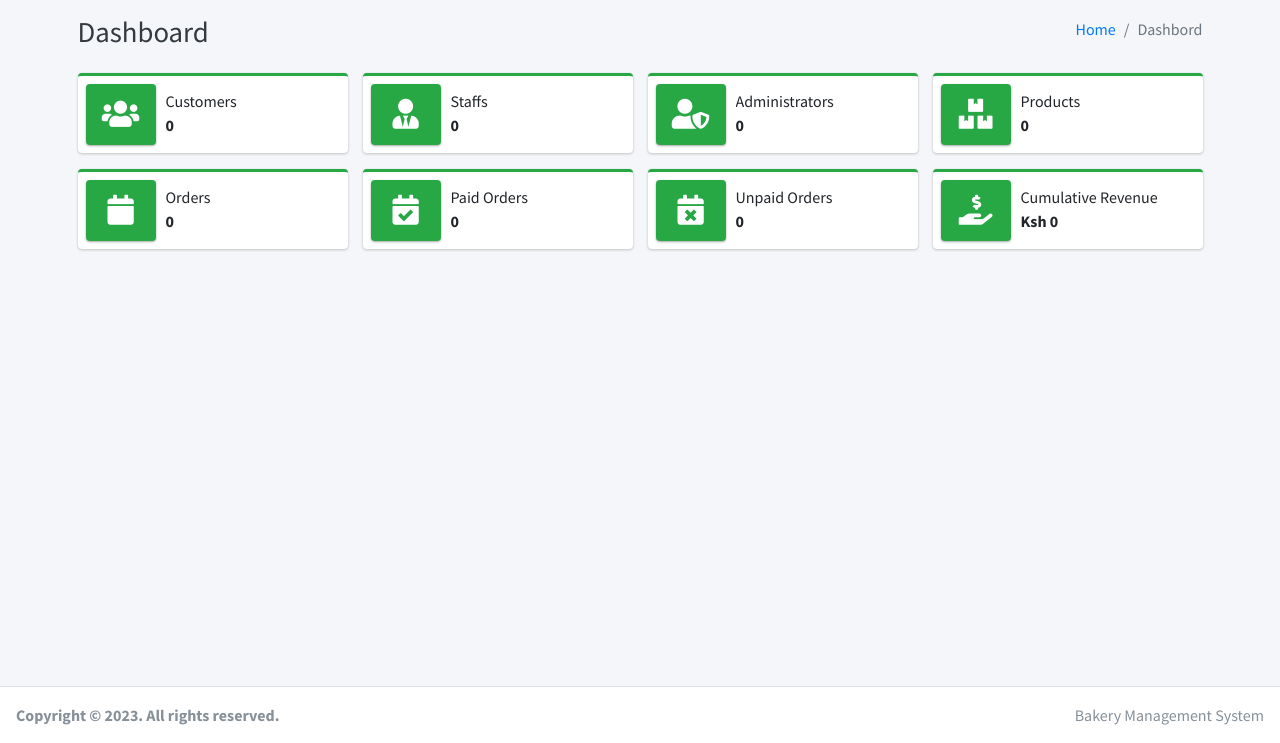
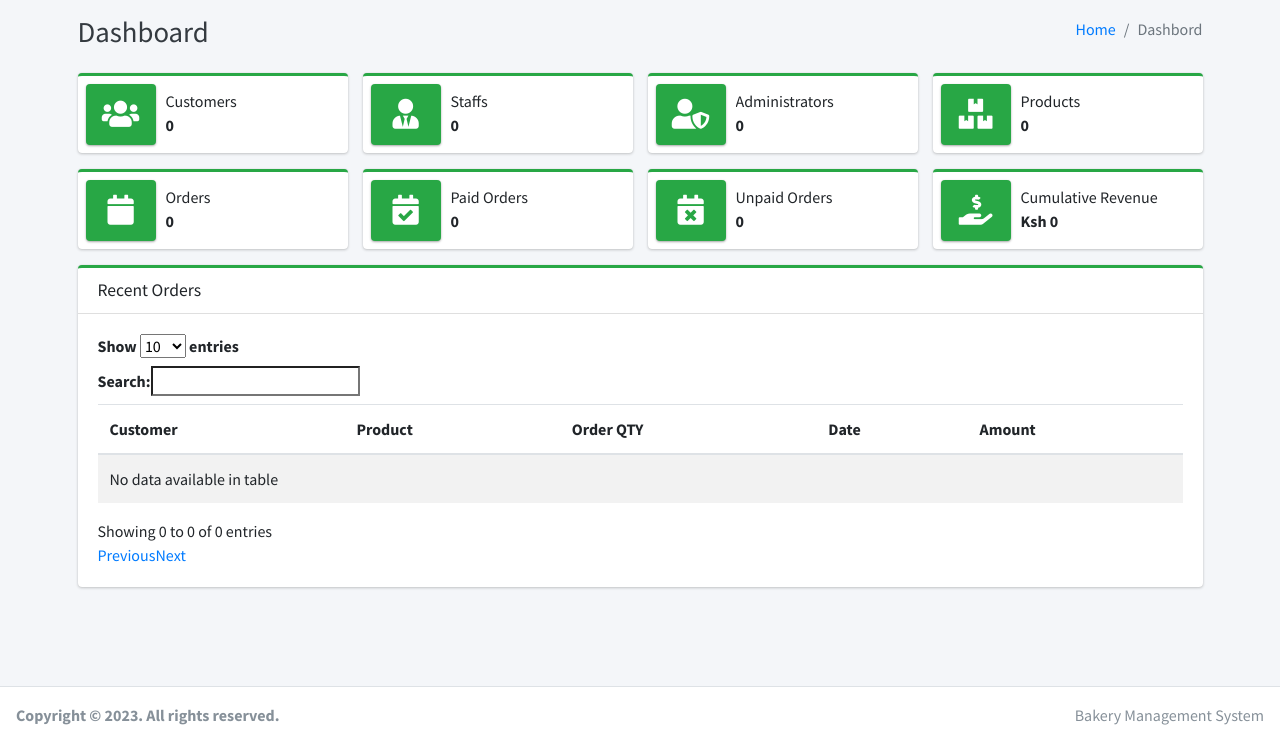
Before and after one commit to MartMbithi/Weekend_Project_XIIIV, a PHP site: page /ui/dashboard in a window 1280 px wide. Shown: the part 57-800 px from the top of the page. Run offline with PHP 8.4, Linux system fonts and the light colour scheme; the visitor is signed in with stand-in values (Sample User, id 1); data that the repository does not hold is empty; some libraries are stand-ins or nearby versions.

Commit message:
Implement Landing Orders

```diff
--- /dev/null
+++ b/app/partials/content_breaker.php
@@ -0,0 +1,6 @@
+<?php
+$i = 0;
+while ($i <= 4) {
+    echo "<br>";
+    $i++;
+}
--- a/app/partials/footer.php
+++ b/app/partials/footer.php
@@ -1,4 +1,5 @@
-<footer class="main-footer">
+<?php include('../app/partials/content_breaker.php'); ?>
+<footer class="main-footer fixed-bottom">
     <!-- To the right -->
     <div class="float-right d-none d-sm-inline">
         Bakery Management System
--- a/app/partials/navigation.php
+++ b/app/partials/navigation.php
@@ -1,4 +1,4 @@
-<nav class="main-header navbar navbar-expand-md navbar-light navbar-white">
+<nav class="main-header navbar navbar-expand-md navbar-light navbar-white sticky-top">
     <div class="container">
         <a href="dashboard" class="navbar-brand">
             <span class="brand-text font-weight-light">Bakery Management System</span>
--- a/ui/dashboard.php
+++ b/ui/dashboard.php
@@ -170,9 +170,50 @@ require_once('../app/partials/head.php');
                         </div>
                         <!-- /.col -->
                     </div>
+                    <div class="row">
+                        <div class="col-12 col-sm-12 col-md-12">
+                            <div class="card card-outline card-success">
+                                <div class="card-header">
+                                    <h5 class="card-title">Recent Orders</h5>
+                                </div>
+                                <div class="card-body">
+                                    <table class="table data_table table-striped">
+                                        <thead>
+                                            <tr>
+                                                <th>Customer</th>
+                                                <th>Product</th>
+                                                <th>Order QTY</th>
+                                                <th>Date</th>
+                                                <th>Amount</th>
+                                            </tr>
+                                        </thead>
+                                        <tbody>
+                                            <?php
+                                            $orders_sql = mysqli_query(
+                                                $mysqli,
+                                                "SELECT * FROM orders o INNER JOIN customers c
+                                                ON c.customer_id = o.order_customer_id INNER JOIN
+                                                products p ON p.product_id = o.order_product_id"
+                                            );
+                                            if (mysqli_num_rows($orders_sql) > 0) {
+                                                while ($orders = mysqli_fetch_array($orders_sql)) {
+                                            ?>
+                                                    <tr>
+                                                        <td><?php echo $orders['customer_name']; ?></td>
+                                                        <td><?php echo $orders['product_name']; ?></td>
+                                                        <td><?php echo $orders['order_qty']; ?></td>
+                                                        <td><?php echo date('d M Y', strtotime($orders['order_date'])); ?></td>
+                                                        <td>Ksh <?php echo number_format($orders['order_price']); ?></td>
+                                                    </tr>
+                                            <?php }
+                                            } ?>
+                                        </tbody>
+                                    </table>
+                                </div>
+                            </div>
+                        </div>
                     </div><!-- /.container-fluid -->
                 </div>
-            <!-- /.content -->
             </div>
             <!-- /.content-wrapper -->
 
```
Lines whose indentation alone changed are shown as unchanged.
